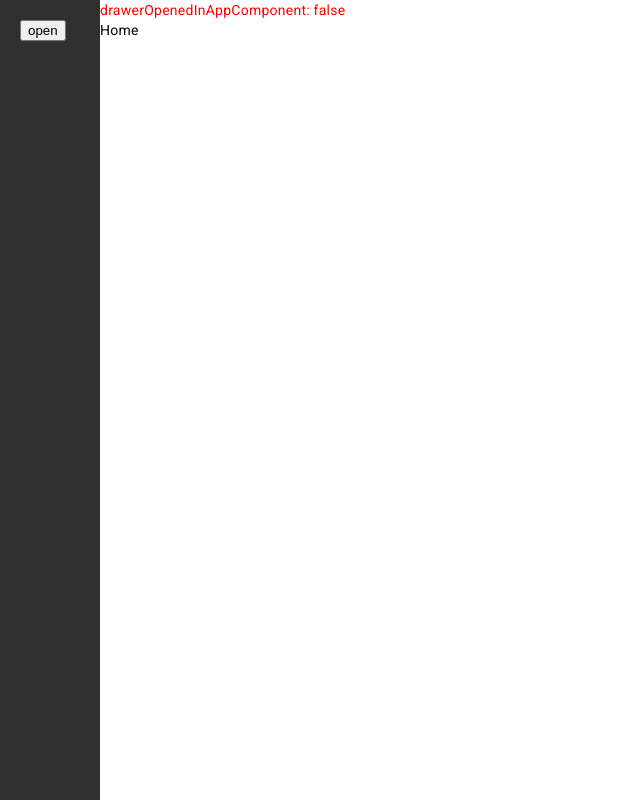
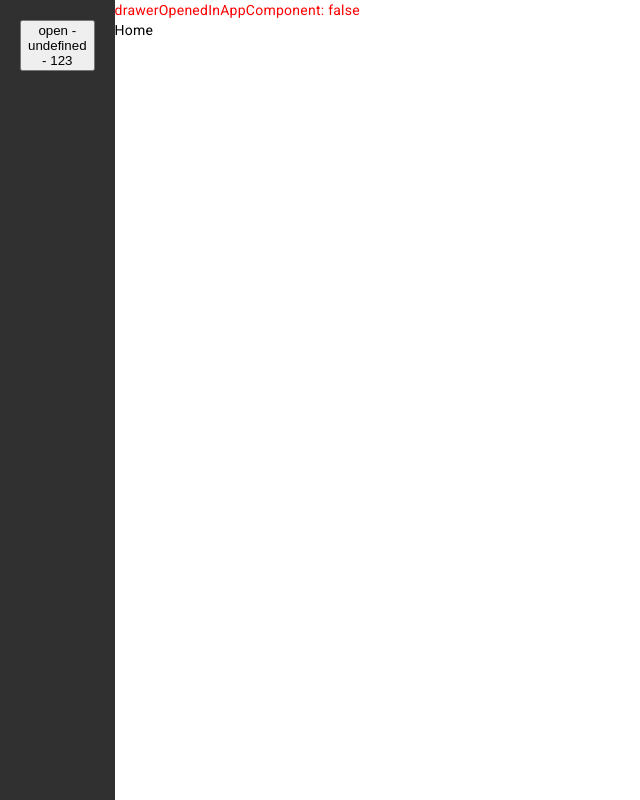
Before and after one commit to Xnumber/angular-example-project, an Angular app: page / in a window 1280 px wide. Shown: the whole page, without its empty margins (0-640 px from the left). Built offline with nearby package versions, Linux system fonts and the light colour scheme.

Commit message:
feat: test binding name

```diff
--- a/src/app/app.component.html
+++ b/src/app/app.component.html
@@ -3,6 +3,7 @@
     <!-- 注意這裡所用的雙花括號 —— 它們指示 Angular 對其中的內容進行插值。 -->
     <sidenav-autosize-example
       [fromAppComponent]="fromAppComponent"
+      accountId="account-id"
       (notify)="onDrawerToggled($event)"
     >
     </sidenav-autosize-example>
--- /dev/null
+++ b/src/app/components/atom/button/button.component.html
@@ -0,0 +1 @@
+<p>button works!</p>
--- a/src/app/sidenav/sidenav.component.html
+++ b/src/app/sidenav/sidenav.component.html
@@ -31,7 +31,7 @@
 
 	<div *ngIf="!drawerOpened" class="example-sidenav-content">
 	  <button type="button" mat-button (click)="drawer.toggle();">
-		 open
+		 open - {{ id ? id : "undefined" }} - 123
 	  </button>
 	</div>
 </mat-drawer-container>
```
Also changed, not shown: src/app/components/atom/button/button.component.ts (added, +10 -0 lines), src/app/sidenav/sidenav.component.ts (+12 -0 lines), src/app/components/atom/button/button.component.scss (added), 1 other file (tests, documents, lock files or other folders).
